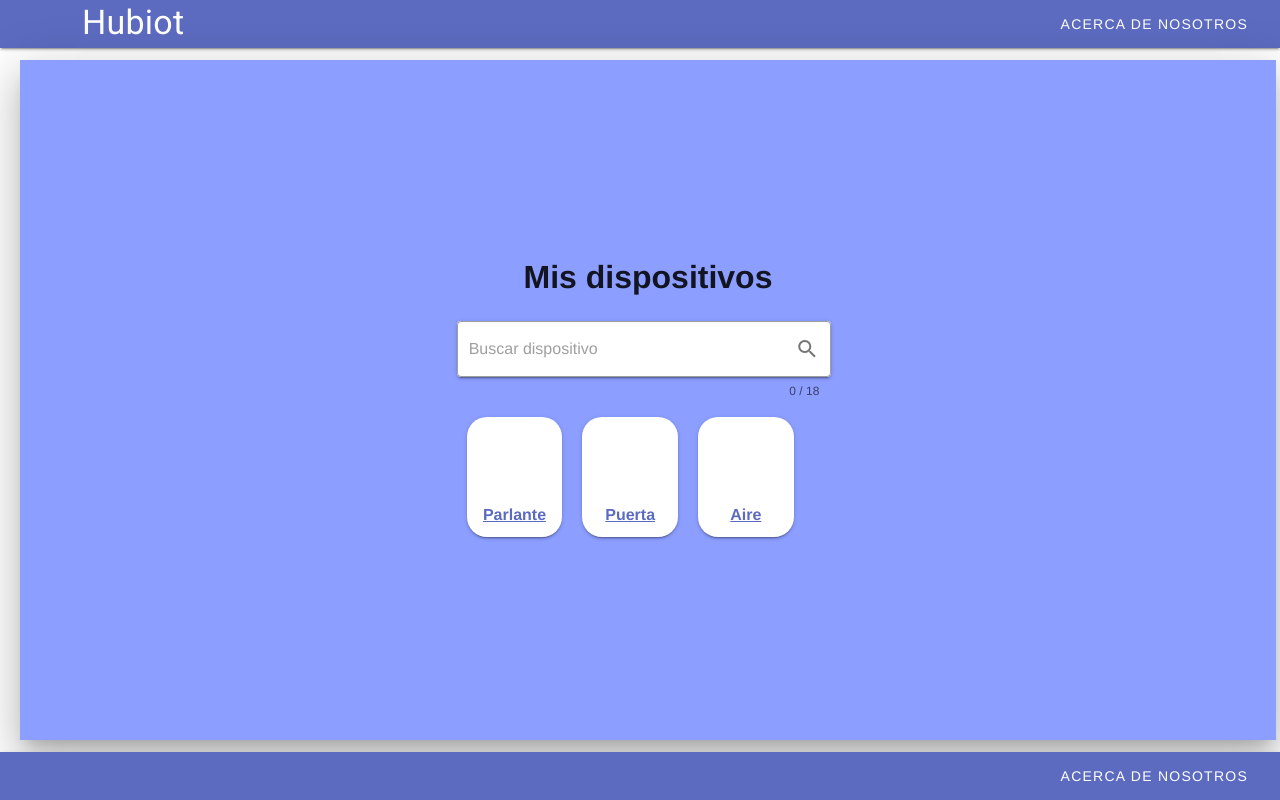
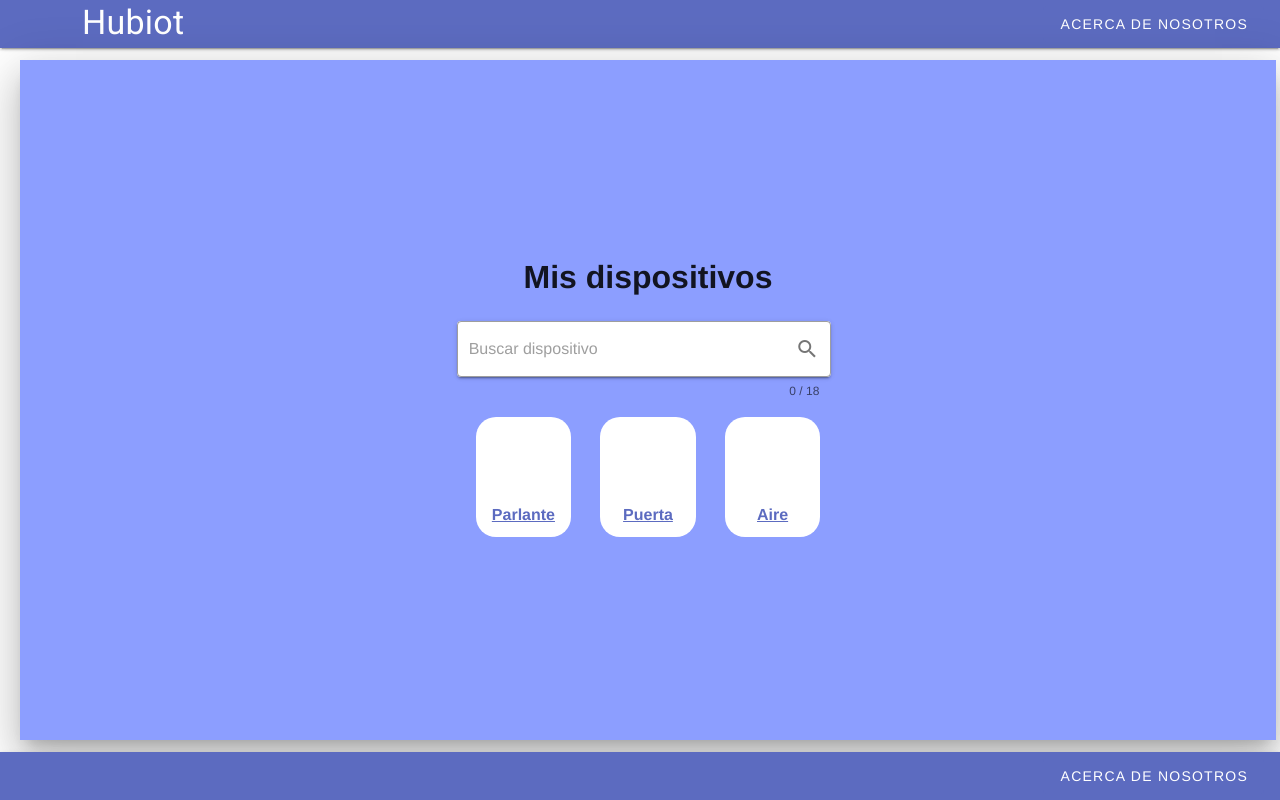
Before and after one commit to AgusMattiussi/hubiot-web, a Vue app: page /devices in a window 1280 px wide. Built offline with nearby package versions, Linux system fonts and the light colour scheme.

Commit message:
Se arregló la forma en que se mostraban los dispositivos. Ahora quedan de igual dimensiones

```diff
--- a/src/views/MyDevices.vue
+++ b/src/views/MyDevices.vue
@@ -37,12 +37,12 @@
               </form>
               <v-content mt="10">
                 <div class="devicesParent">
-                  <v-card class="deviceCard" v-for="device in devices" :key="device.id">
+                  <v-sheet class="deviceCard" v-for="device in devices" :key="device.id">
                     <router-link :to="{ name: 'deviceDetails', params: {id: device.id}}">
                       <v-img :src="require(`@/assets/${device.image}`)" />
                       <h4>{{ device.name }}</h4>
                     </router-link>
-                  </v-card>
+                  </v-sheet>
                 </div>
               </v-content>
             </v-container>
@@ -90,6 +90,8 @@ export default {
   display: flex;
   flex-direction: row;
   flex-wrap: wrap;
+  justify-content: space-evenly;
+  align-self: stretch;
 }
 
 .deviceCard {
```
